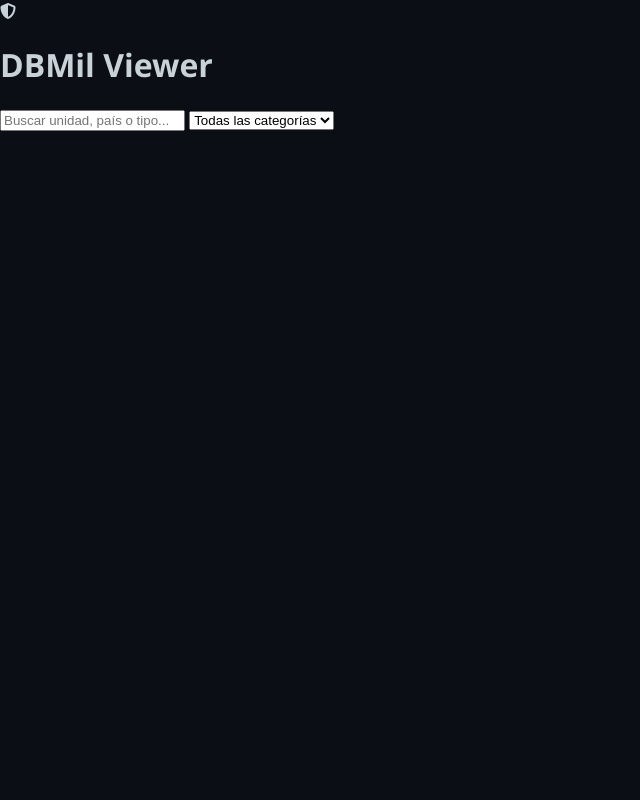
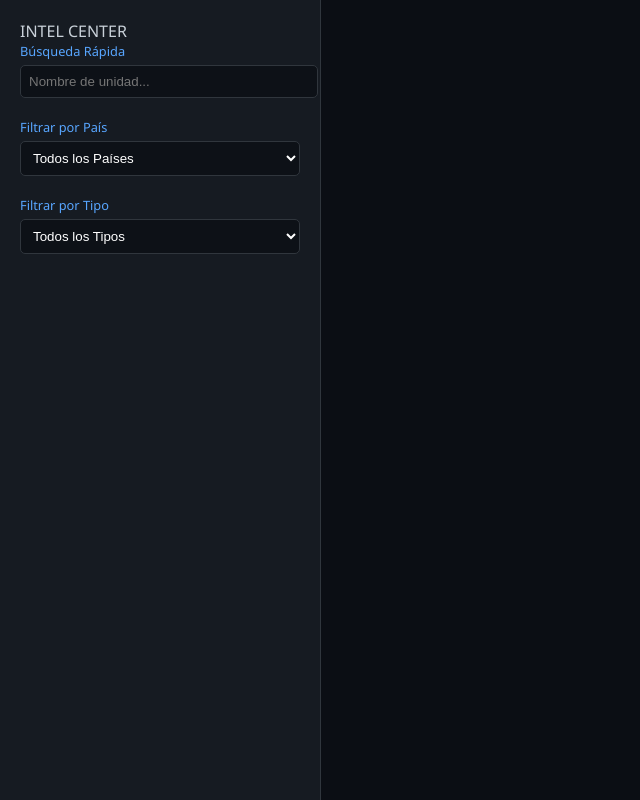
Before and after one commit to vonpilzen/MAMO, a plain HTML site: page index.html in a window 1280 px wide. Shown: the whole page, without its empty margins (0-640 px from the left). Drawn offline with Linux system fonts and the light colour scheme; no server answers.

Commit message:
Update title and sidebar structure in index.html

```diff
--- a/index.html
+++ b/index.html
@@ -2,43 +2,43 @@
 <html lang="es">
 <head>
     <meta charset="UTF-8">
-    <meta name="viewport" content="width=device-width, initial-scale=1.0">
-    <title>Intel Center - DBMil Viewer</title>
+    <title>MIL-INTEL Viewer</title>
     <link rel="stylesheet" href="style.css">
-    <link rel="stylesheet" href="https://cdnjs.cloudflare.com/ajax/libs/font-awesome/6.4.0/css/all.min.css">
+    <link rel="stylesheet" href="https://cdnjs.cloudflare.com/ajax/libs/font-awesome/6.0.0/css/all.min.css">
 </head>
 <body>
-    <header>
-        <div class="logo">
-            <i class="fas fa-shield-halved"></i>
-            <h1>DBMil Viewer</h1>
-        </div>
-        <div class="search-container">
-            <input type="text" id="main-search" placeholder="Buscar unidad, país o tipo...">
-            <select id="category-filter">
-                <option value="all">Todas las categorías</option>
-                <option value="Aviation">Aviación</option>
-                <option value="Surface">Buques</option>
-                <option value="Subsurface">Submarinos</option>
-                <option value="Land">Tierra / SAM</option>
-            </select>
-        </div>
-    </header>
+    <div class="dashboard">
+        <aside class="sidebar">
+            <div class="brand">INTEL CENTER</div>
+            <div class="filter-group">
+                <label>Búsqueda Rápida</label>
+                <input type="text" id="search" placeholder="Nombre de unidad...">
+            </div>
+            <div class="filter-group">
+                <label>Filtrar por País</label>
+                <select id="country-filter">
+                    <option value="all">Todos los Países</option>
+                </select>
+            </div>
+            <div class="filter-group">
+                <label>Filtrar por Tipo</label>
+                <select id="type-filter">
+                    <option value="all">Todos los Tipos</option>
+                </select>
+            </div>
+        </aside>
 
-    <main>
-        <div id="results-grid" class="grid"></div>
-        <div class="load-more-container">
-            <button id="load-more" class="btn-primary" style="display: none;">Cargar más unidades</button>
-        </div>
-    </main>
+        <main class="content">
+            <div id="grid" class="grid"></div>
+        </main>
+    </div>
 
     <div id="modal" class="modal">
         <div class="modal-content">
-            <span class="close-btn">&times;</span>
+            <span class="close">&times;</span>
             <div id="modal-body"></div>
         </div>
     </div>
-
     <script src="script.js"></script>
 </body>
 </html>
```
